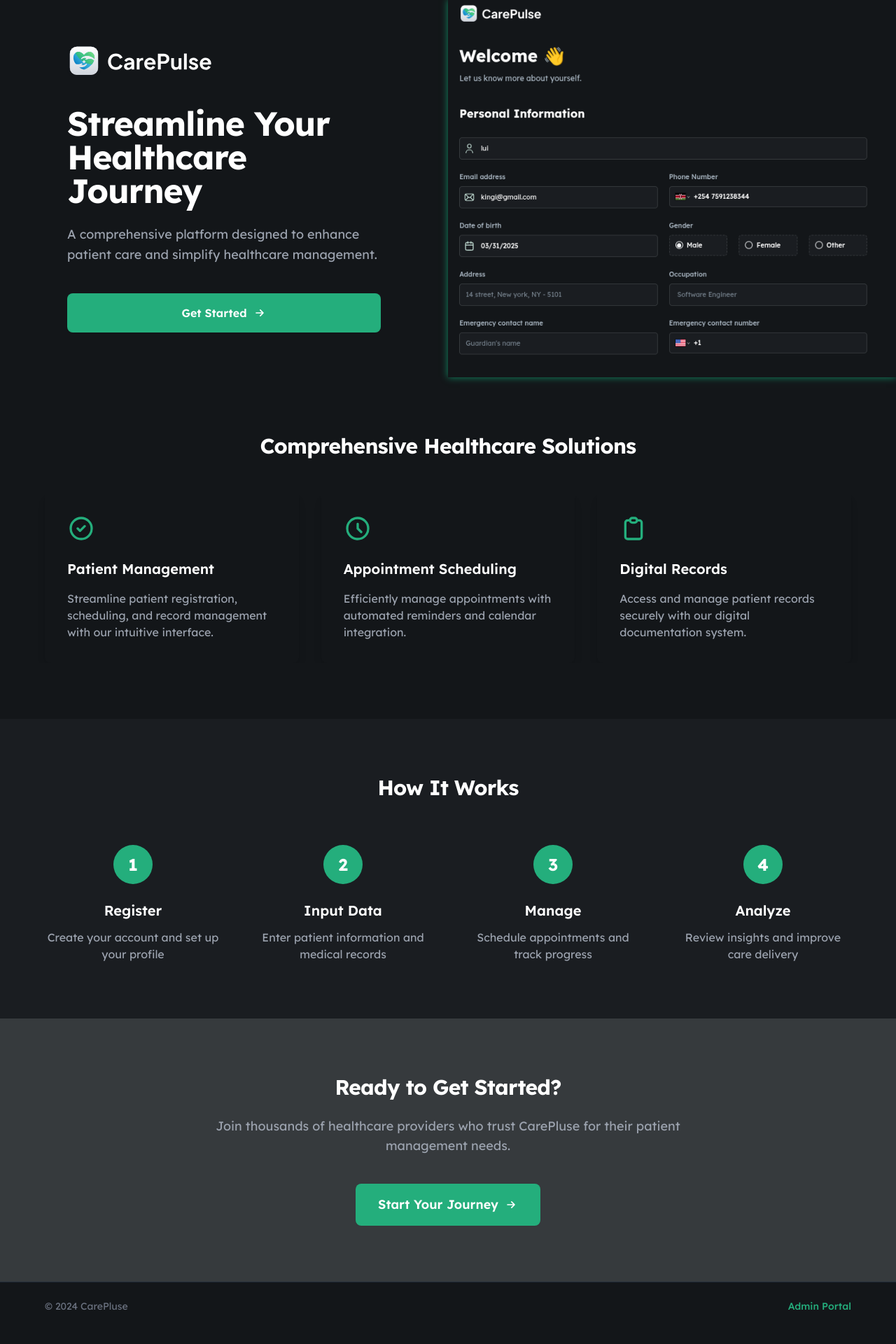
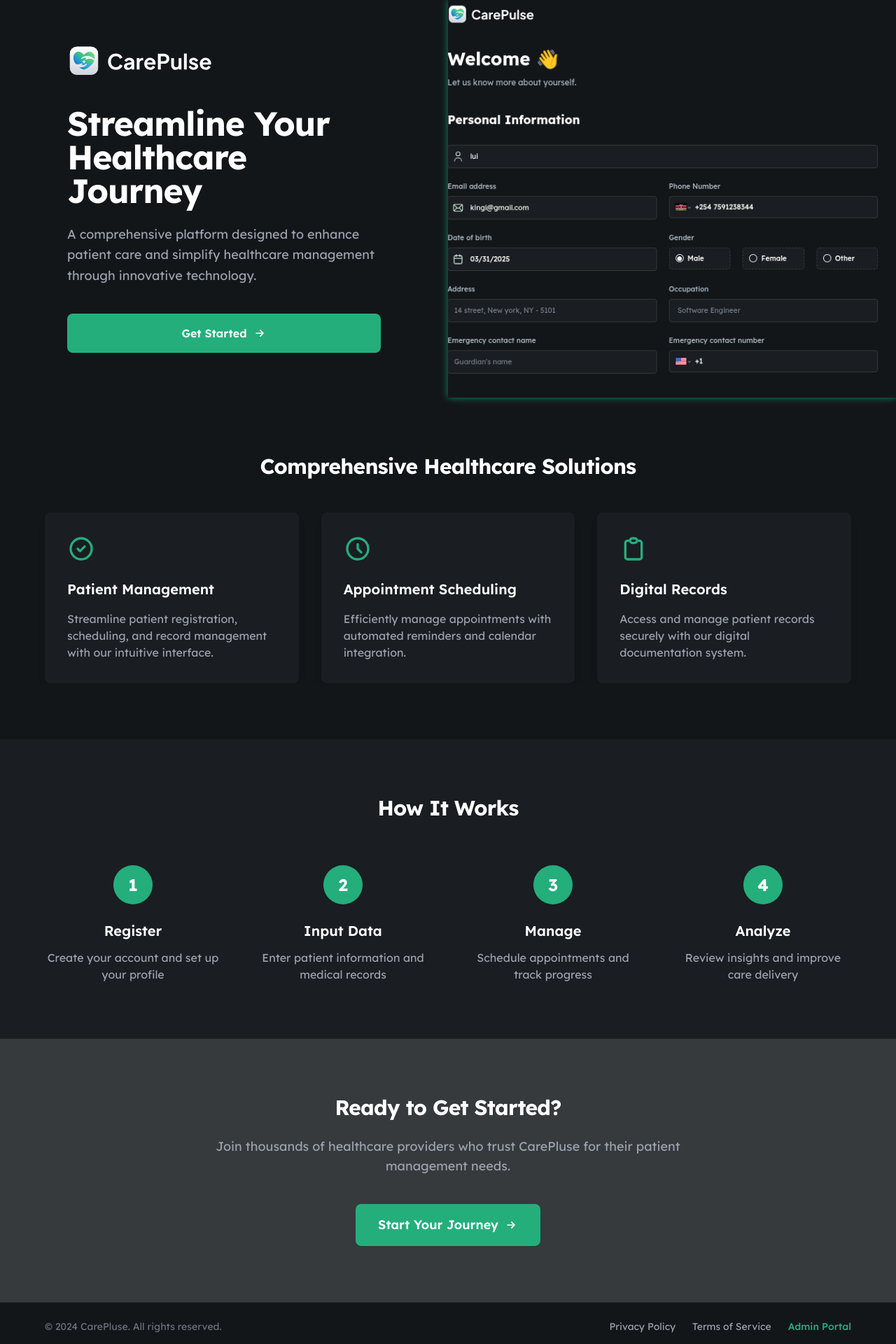
Before and after one commit to habert-kungu/healthcare, a Next.js app: page / in a window 1280 px wide. Shown: the top 1920 px of the page at 70% size. Built offline with nearby package versions, Linux system fonts and the light colour scheme.

Commit message:
adding animation to the image and fixing admin links

```diff
--- a/app/page.tsx
+++ b/app/page.tsx
@@ -1,15 +1,61 @@
 "use client";
 
+import { motion } from "framer-motion";
 import Image from "next/image";
 import Link from "next/link";
+import { useState } from "react";
+import { PasskeyModal } from "@/components/PasskeyModal";
+// Animation variants
+const containerVariants = {
+  hidden: { opacity: 0 },
+  visible: {
+    opacity: 1,
+    transition: {
+      staggerChildren: 0.2,
+      delayChildren: 0.3,
+    },
+  },
+};
 
-const Home = () => {
+const itemVariants = {
+  hidden: { y: 20, opacity: 0 },
+  visible: {
+    y: 0,
+    opacity: 1,
+    transition: {
+      duration: 0.5,
+      ease: "easeOut",
+    },
+  },
+};
+
+const fadeIn = {
+  hidden: { opacity: 0 },
+  visible: { opacity: 1, transition: { duration: 0.8 } },
+};
+
+const Home = ({ searchParams }: SearchParamProps) => {
+  const isAdmin = searchParams?.admin === "true";
+  const [isPasskeyModalOpen, setIsPasskeyModalOpen] = useState(false);
   return (
     <div className="flex min-h-screen flex-col bg-dark-300">
+      {isAdmin && (
+        <PasskeyModal
+          isOpen={isPasskeyModalOpen}
+          setOpen={setIsPasskeyModalOpen}
+        />
+      )}
+
       {/* Hero Section */}
       <section className="flex flex-col lg:flex-row">
         <div className="flex w-full flex-col items-center justify-center px-4 py-16 lg:w-1/2 lg:px-16">
-          <div className="w-full max-w-md">
+          <motion.div
+            className="w-full max-w-md"
+            initial="hidden"
+            animate="visible"
+            variants={containerVariants}
+          >
+            <motion.div variants={itemVariants}>
               <Image
                 src="/assets/icons/logo-full.svg"
                 height={1000}
@@ -17,19 +63,27 @@ const Home = () => {
                 alt="CarePluse Logo"
                 className="mb-10 h-12 w-fit"
               />
+            </motion.div>
 
-            <h1 className="mb-6 text-4xl font-bold tracking-tight text-white sm:text-5xl">
+            <motion.h1
+              className="mb-6 text-4xl font-bold tracking-tight text-white sm:text-5xl"
+              variants={itemVariants}
+            >
               Streamline Your Healthcare Journey
-            </h1>
+            </motion.h1>
 
-            <p className="mb-10 text-lg leading-relaxed text-gray-400">
+            <motion.p
+              className="mb-10 text-lg leading-relaxed text-gray-400"
+              variants={itemVariants}
+            >
               A comprehensive platform designed to enhance patient care and
-              simplify healthcare management.
-            </p>
+              simplify healthcare management through innovative technology.
+            </motion.p>
 
+            <motion.div variants={itemVariants}>
               <Link
                 href="/patient-form"
-              className="inline-flex w-full items-center justify-center rounded-lg bg-green-500 px-8 py-4 text-base font-semibold text-white shadow-sm"
+                className="inline-flex w-full items-center justify-center rounded-lg bg-green-500 px-8 py-4 text-base font-semibold text-white shadow-sm transition-all hover:bg-green-600 hover:shadow-md"
               >
                 Get Started
                 <svg
@@ -46,30 +100,95 @@ const Home = () => {
                   />
                 </svg>
               </Link>
-          </div>
+            </motion.div>
+          </motion.div>
         </div>
 
-        <div className="hidden lg:block lg:w-1/2 ">
-          <div className="relative h-full  animate-[green-glow_2s_infinite]">
+        <motion.div
+          className="hidden lg:block lg:w-1/2"
+          initial={{ opacity: 0, x: 50 }}
+          animate={{ opacity: 1, x: 0 }}
+          transition={{ duration: 0.8, delay: 0.4 }}
+        >
+          <div className="relative h-full animate-[green-glow_3s_infinite]">
             <Image
               src="/assets/images/dashboard.png"
               fill
               alt="Healthcare illustration"
-              className="object-cover "
+              className="object-cover"
               priority
             />
           </div>
-        </div>
+        </motion.div>
       </section>
 
       {/* Features Section */}
       <section className="bg-dark-300 py-20">
         <div className="container mx-auto px-4">
-          <h2 className="mb-12 text-center text-3xl font-bold tracking-tight text-white">
+          <motion.h2
+            className="mb-12 text-center text-3xl font-bold tracking-tight text-white"
+            initial="hidden"
+            whileInView="visible"
+            variants={fadeIn}
+            viewport={{ once: true, margin: "-100px" }}
+          >
             Comprehensive Healthcare Solutions
-          </h2>
-          <div className="grid gap-8 md:grid-cols-2 lg:grid-cols-3">
-            <div className="rounded-lg p-8 shadow-lg">
+          </motion.h2>
+
+          <motion.div
+            className="grid gap-8 md:grid-cols-2 lg:grid-cols-3"
+            initial="hidden"
+            whileInView="visible"
+            variants={containerVariants}
+            viewport={{ once: true, margin: "-100px" }}
+          >
+            {[
+              {
+                icon: (
+                  <path
+                    strokeLinecap="round"
+                    strokeLinejoin="round"
+                    strokeWidth={2}
+                    d="M9 12l2 2 4-4m6 2a9 9 0 11-18 0 9 9 0 0118 0z"
+                  />
+                ),
+                title: "Patient Management",
+                description:
+                  "Streamline patient registration, scheduling, and record management with our intuitive interface.",
+              },
+              {
+                icon: (
+                  <path
+                    strokeLinecap="round"
+                    strokeLinejoin="round"
+                    strokeWidth={2}
+                    d="M12 8v4l3 3m6-3a9 9 0 11-18 0 9 9 0 0118 0z"
+                  />
+                ),
+                title: "Appointment Scheduling",
+                description:
+                  "Efficiently manage appointments with automated reminders and calendar integration.",
+              },
+              {
+                icon: (
+                  <path
+                    strokeLinecap="round"
+                    strokeLinejoin="round"
+                    strokeWidth={2}
+                    d="M9 5H7a2 2 0 00-2 2v12a2 2 0 002 2h10a2 2 0 002-2V7a2 2 0 00-2-2h-2M9 5a2 2 0 002 2h2a2 2 0 002-2M9 5a2 2 0 012-2h2a2 2 0 012 2"
+                  />
+                ),
+                title: "Digital Records",
+                description:
+                  "Access and manage patient records securely with our digital documentation system.",
+              },
+            ].map((feature, index) => (
+              <motion.div
+                key={index}
+                className="rounded-lg bg-dark-400 p-8 shadow-lg transition-all hover:shadow-xl hover:translate-y-[-5px]"
+                variants={itemVariants}
+                whileHover={{ scale: 1.03 }}
+              >
                 <div className="mb-6 text-green-500">
                   <svg
                     className="size-10"
@@ -77,137 +196,105 @@ const Home = () => {
                     stroke="currentColor"
                     viewBox="0 0 24 24"
                   >
-                  <path
-                    strokeLinecap="round"
-                    strokeLinejoin="round"
-                    strokeWidth={2}
-                    d="M9 12l2 2 4-4m6 2a9 9 0 11-18 0 9 9 0 0118 0z"
-                  />
+                    {feature.icon}
                   </svg>
                 </div>
                 <h3 className="mb-4 text-xl font-semibold text-white">
-                Patient Management
+                  {feature.title}
                 </h3>
-              <p className="text-gray-400 ">
-                Streamline patient registration, scheduling, and record
-                management with our intuitive interface.
-              </p>
-            </div>
-
-            <div className="rounded-lg p-8 shadow-lg">
-              <div className="mb-6 text-green-500">
-                <svg
-                  className="size-10"
-                  fill="none"
-                  stroke="currentColor"
-                  viewBox="0 0 24 24"
-                >
-                  <path
-                    strokeLinecap="round"
-                    strokeLinejoin="round"
-                    strokeWidth={2}
-                    d="M12 8v4l3 3m6-3a9 9 0 11-18 0 9 9 0 0118 0z"
-                  />
-                </svg>
-              </div>
-              <h3 className="mb-4 text-xl font-semibold text-white">
-                Appointment Scheduling
-              </h3>
-              <p className="text-gray-400 ">
-                Efficiently manage appointments with automated reminders and
-                calendar integration.
-              </p>
-            </div>
-
-            <div className="rounded-lg p-8 shadow-lg">
-              <div className="mb-6 text-green-500">
-                <svg
-                  className="size-10"
-                  fill="none"
-                  stroke="currentColor"
-                  viewBox="0 0 24 24"
-                >
-                  <path
-                    strokeLinecap="round"
-                    strokeLinejoin="round"
-                    strokeWidth={2}
-                    d="M9 5H7a2 2 0 00-2 2v12a2 2 0 002 2h10a2 2 0 002-2V7a2 2 0 00-2-2h-2M9 5a2 2 0 002 2h2a2 2 0 002-2M9 5a2 2 0 012-2h2a2 2 0 012 2"
-                  />
-                </svg>
-              </div>
-              <h3 className="mb-4 text-xl font-semibold text-white">
-                Digital Records
-              </h3>
-              <p className="text-gray-400 ">
-                Access and manage patient records securely with our digital
-                documentation system.
-              </p>
-            </div>
-          </div>
+                <p className="text-gray-400">{feature.description}</p>
+              </motion.div>
+            ))}
+          </motion.div>
         </div>
       </section>
 
       {/* How It Works Section */}
       <section className="bg-dark-400 py-20">
         <div className="container mx-auto px-4">
-          <h2 className="mb-16 text-center text-3xl font-bold tracking-tight text-white">
+          <motion.h2
+            className="mb-16 text-center text-3xl font-bold tracking-tight text-white"
+            initial="hidden"
+            whileInView="visible"
+            variants={fadeIn}
+            viewport={{ once: true, margin: "-100px" }}
+          >
             How It Works
-          </h2>
-          <div className="grid gap-12 md:grid-cols-2 lg:grid-cols-4">
-            <div className="text-center">
-              <div className="mx-auto mb-6 flex size-14 items-center justify-center rounded-full bg-green-500 text-white">
-                <span className="text-2xl font-bold">1</span>
-              </div>
+          </motion.h2>
+
+          <motion.div
+            className="grid gap-12 md:grid-cols-2 lg:grid-cols-4"
+            initial="hidden"
+            whileInView="visible"
+            variants={containerVariants}
+            viewport={{ once: true, margin: "-100px" }}
+          >
+            {[
+              {
+                step: "1",
+                title: "Register",
+                description: "Create your account and set up your profile",
+              },
+              {
+                step: "2",
+                title: "Input Data",
+                description: "Enter patient information and medical records",
+              },
+              {
+                step: "3",
+                title: "Manage",
+                description: "Schedule appointments and track progress",
+              },
+              {
+                step: "4",
+                title: "Analyze",
+                description: "Review insights and improve care delivery",
+              },
+            ].map((step, index) => (
+              <motion.div
+                key={index}
+                className="text-center"
+                variants={itemVariants}
+              >
+                <motion.div
+                  className="mx-auto mb-6 flex size-14 items-center justify-center rounded-full bg-green-500 text-white"
+                  whileHover={{ scale: 1.1 }}
+                >
+                  <span className="text-2xl font-bold">{step.step}</span>
+                </motion.div>
                 <h3 className="mb-3 text-xl font-semibold text-white">
-                Register
+                  {step.title}
                 </h3>
-              <p className="text-gray-400 ">
-                Create your account and set up your profile
-              </p>
-            </div>
-            <div className="text-center">
-              <div className="mx-auto mb-6 flex size-14 items-center justify-center rounded-full bg-green-500 text-white">
-                <span className="text-2xl font-bold">2</span>
-              </div>
-              <h3 className="mb-3 text-xl font-semibold text-white">
-                Input Data
-              </h3>
-              <p className="text-gray-400 ">
-                Enter patient information and medical records
-              </p>
-            </div>
-            <div className="text-center">
-              <div className="mx-auto mb-6 flex size-14 items-center justify-center rounded-full bg-green-500 text-white">
-                <span className="text-2xl font-bold">3</span>
-              </div>
-              <h3 className="mb-3 text-xl font-semibold text-white">Manage</h3>
-              <p className="text-gray-400 ">
-                Schedule appointments and track progress
-              </p>
-            </div>
-            <div className="text-center">
-              <div className="mx-auto mb-6 flex size-14 items-center justify-center rounded-full bg-green-500 text-white">
-                <span className="text-2xl font-bold">4</span>
-              </div>
-              <h3 className="mb-3 text-xl font-semibold text-white">Analyze</h3>
-              <p className="text-gray-400 ">
-                Review insights and improve care delivery
-              </p>
-            </div>
-          </div>
+                <p className="text-gray-400">{step.description}</p>
+              </motion.div>
+            ))}
+          </motion.div>
         </div>
       </section>
 
       {/* CTA Section */}
       <section className="bg-dark-500 py-20">
-        <div className="container mx-auto px-4 text-center">
-          <h2 className="mb-6 text-3xl font-bold tracking-tight text-white">
+        <motion.div
+          className="container mx-auto px-4 text-center"
+          initial="hidden"
+          whileInView="visible"
+          variants={containerVariants}
+          viewport={{ once: true }}
+        >
+          <motion.h2
+            className="mb-6 text-3xl font-bold tracking-tight text-white"
+            variants={itemVariants}
+          >
             Ready to Get Started?
-          </h2>
-          <p className="mx-auto mb-10 max-w-2xl text-lg text-gray-400 ">
+          </motion.h2>
+          <motion.p
+            className="mx-auto mb-10 max-w-2xl text-lg text-gray-400"
+            variants={itemVariants}
+          >
             Join thousands of healthcare providers who trust CarePluse for their
             patient management needs.
-          </p>
+          </motion.p>
+          <motion.div variants={itemVariants}>
             <Link
               href="/patient-form"
               className="inline-flex items-center rounded-lg bg-green-500 px-8 py-4 text-lg font-semibold text-white shadow-sm transition-all hover:bg-green-600 hover:shadow-md"
@@ -227,19 +314,36 @@ const Home = () => {
                 />
               </svg>
             </Link>
-        </div>
+          </motion.div>
+        </motion.div>
       </section>
 
       <footer className="border-t border-gray-800 bg-dark-300 py-6">
         <div className="container mx-auto px-4">
-          <div className="flex items-center justify-between">
-            <p className="text-sm text-gray-500">© 2024 CarePluse</p>
+          <div className="flex flex-col items-center justify-between gap-4 md:flex-row">
+            <p className="text-sm text-gray-500">
+              © 2024 CarePluse. All rights reserved.
+            </p>
+            <div className="flex gap-6">
               <Link
-              href="/admin"
+                href="/privacy"
+                className="text-sm text-gray-400 hover:text-white"
+              >
+                Privacy Policy
+              </Link>
+              <Link
+                href="/terms"
+                className="text-sm text-gray-400 hover:text-white"
+              >
+                Terms of Service
+              </Link>
+              <Link
+                href="/?admin=true"
                 className="text-sm font-medium text-green-500 hover:text-green-400"
               >
                 Admin Portal
               </Link>
+            </div>
           </div>
         </div>
       </footer>
--- a/app/patient-form/page.tsx
+++ b/app/patient-form/page.tsx
@@ -37,7 +37,7 @@ const PatientFormPage = ({ searchParams }: SearchParamProps) => {
             <p className="justify-items-end text-dark-600 xl:text-left">
               © 2024 CarePluse
             </p>
-            <Link href="/admin" className="text-green-500">
+            <Link href="/?admin=true" className="text-green-500">
               Admin
             </Link>
           </div>
--- a/package.json
+++ b/package.json
@@ -30,6 +30,7 @@
     "fs": "^0.0.1-security",
     "input-otp": "^1.2.4",
     "lucide-react": "^0.378.0",
+    "motion": "^12.6.3",
     "next": "^14.2.26",
     "next-themes": "^0.3.0",
     "node-appwrite": "^12.0.1",
```
Also changed, not shown: 1 other file (tests, documents, lock files or other folders). Lines whose indentation alone changed are shown as unchanged.
